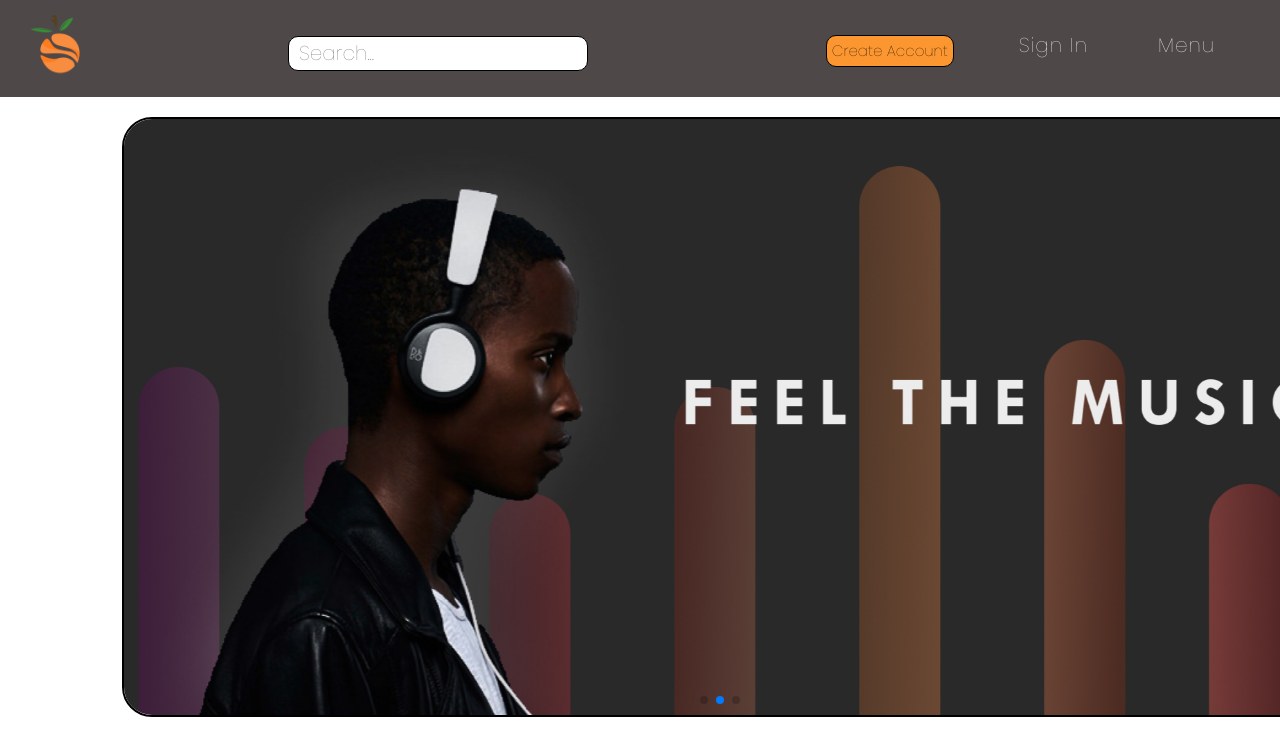
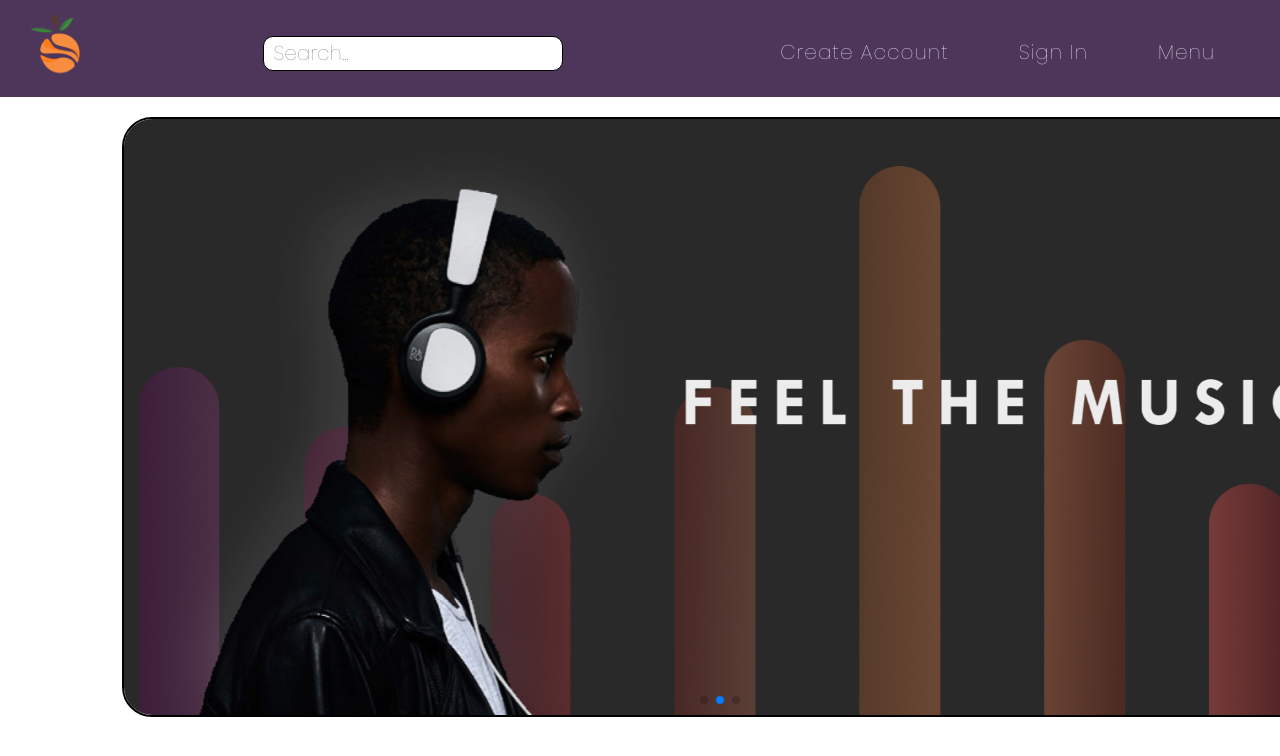
Before and after one commit to softserve-appelsin/fe, an Angular app: page /dashboard in a window 1280 px wide. Shown: the top 756 px of the page. Built offline with nearby package versions, Linux system fonts and the light colour scheme.

Commit message:
changed redirect button to link + changed background color

```diff
--- a/src/app/components/navbar/navbar.component.html
+++ b/src/app/components/navbar/navbar.component.html
@@ -5,10 +5,9 @@
             <input type="search" placeholder="Search...">
         </div>
         <ol>
-            <li><button class="button button--create" (click)="redirectToRegistrationForm()">Create Account</button></li>
-            <li><a href="#">Sign In</a></li>
+            <li><a routerLink="/register">Create Account</a></li>
+            <li><a routerLink="/login">Sign In</a></li>
             <li><a href="#">Menu</a></li>
-
         </ol>
     </nav>
 </div>
--- a/src/app/components/navbar/navbar.component.scss
+++ b/src/app/components/navbar/navbar.component.scss
@@ -10,7 +10,7 @@
 nav {
     display: flex;
     width: 100%;
-    background: #4E4848;
+    background: #4E365B;
     position: relative;
     justify-content: space-between;
     align-items: center;
@@ -105,6 +105,18 @@ nav .search_box span:hover:after {
     margin-bottom: 5px;
 }
 
+.button--login {
+    border: 1px solid #fc9630;
+    border-radius: 10px;
+    padding: 5px;
+    background-color: black;
+    font-size: 15px;
+    font-family: Poppins, sans-serif;
+    transition: background-color 0.3s ease;
+    margin-bottom: 5px;
+    color:  #fff;
+}
+
 .button--create:hover {
     background-color: #ff7f00;
     border: 2px solid black;
--- a/src/app/components/navbar/navbar.component.ts
+++ b/src/app/components/navbar/navbar.component.ts
@@ -1,19 +1,15 @@
 import { Component } from '@angular/core';
-import { Router } from '@angular/router';
+import { RouterLink } from '@angular/router';
 
 @Component({
   selector: 'app-navbar',
   standalone: true,
-  imports: [],
+  imports: [RouterLink],
   templateUrl: './navbar.component.html',
   styleUrl: './navbar.component.scss'
 })
 export class NavbarComponent {
 
-  constructor (private router: Router) {}
-
-  redirectToRegistrationForm() {
-    this.router.navigate(['/register'])
-  }
+  constructor () {}
 
 }
```
